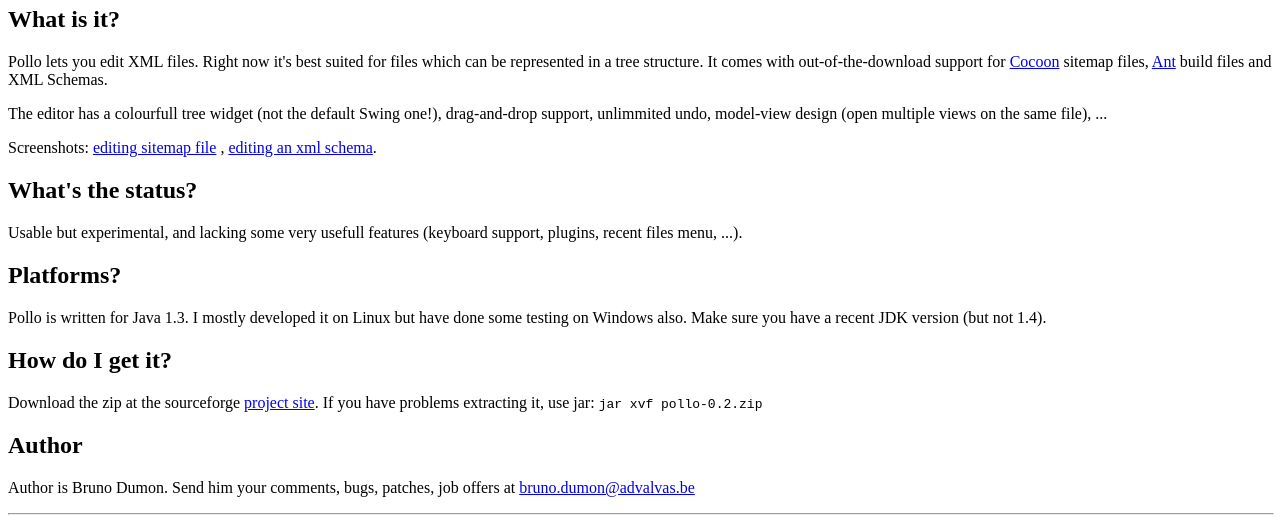
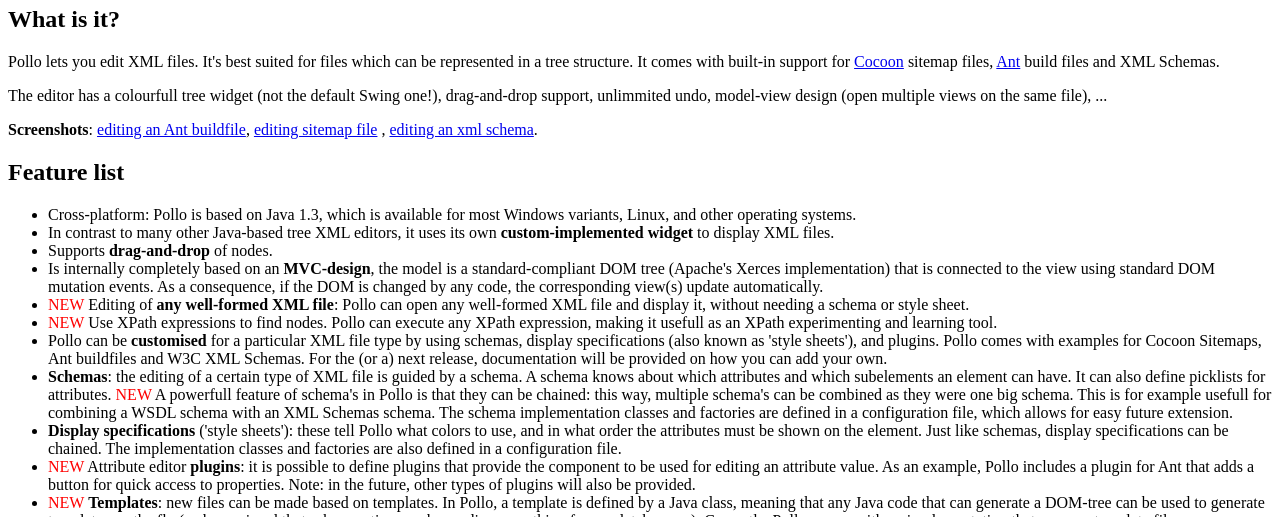
Before and after one commit to LLuke/pollo, a plain HTML site: page website/index.html in a window 1280 px wide. Shown: the part 60-577 px from the top of the page. Drawn offline with Linux system fonts and the light colour scheme.

Commit message:
*** empty log message ***

```diff
--- a/website/index.html
+++ b/website/index.html
@@ -7,9 +7,9 @@
 
 		<h2>What is it?</h2>
 		<p>
-		Pollo lets you edit XML files. Right now it's best
+		Pollo lets you edit XML files. It's best
 		suited for files which can be represented in a tree
-		structure. It comes with out-of-the-download support
+		structure. It comes with built-in support
 		for <a href="http://xml.apache.org/cocoon2/index.html">Cocoon</a> sitemap files,
 		<a href="http://jakarta.apache.org/ant/index.html">Ant</a> build files and XML Schemas.
 		</p>
@@ -18,13 +18,67 @@
 		drag-and-drop support, unlimmited undo, model-view design (open
 		multiple views on the same file), ...
 		</p>
-		<p>Screenshots: <a href="sitemap.png">editing sitemap file</a>
+		<p><b>Screenshots</b>: <a href="ant.png">editing an Ant buildfile</a>, <a href="sitemap.png">editing sitemap file</a>
 		, <a href="schema.png">editing an xml schema</a>.</p>
+
+		<h2>Feature list</h2>
+		<ul>
+			<li>Cross-platform: Pollo is based on Java 1.3, which is available
+			for most Windows variants, Linux, and other operating systems.
+			</li>
+			<li>In contrast to many other Java-based tree XML editors, it uses
+			its own <b>custom-implemented widget</b> to display XML files.</li>
+			<li>Supports <b>drag-and-drop</b> of nodes.</li>
+			<li>Is internally completely based on an <b>MVC-design</b>, the model
+			is a standard-compliant DOM tree (Apache's Xerces implementation)
+			that is connected to the view using standard DOM mutation events.
+			As a consequence, if the DOM is changed by any code, the corresponding
+			view(s) update automatically.</li>
+			<li><font color="red">NEW</font> Editing of <b>any well-formed XML file</b>:
+			Pollo can open any well-formed XML file and display it, without
+			needing a schema or style sheet.</li>
+			<li><font color="red">NEW</font> Use XPath expressions to find nodes. Pollo
+			can execute any XPath expression, making it usefull as an XPath experimenting
+			and learning tool.</li>
+			<li>Pollo can be <b>customised</b> for a particular XML file type by
+			using schemas, display specifications (also known as 'style sheets'),
+			and plugins. Pollo comes with examples for Cocoon Sitemaps, Ant buildfiles
+			and W3C XML Schemas. For the (or a) next release, documentation will
+			be provided on how you can add your own.</li>
+			<li><b>Schemas</b>: the editing of a certain type of XML file is guided
+			by a schema. A schema knows about which attributes and which
+			subelements an element can have. It can also define picklists
+			for attributes. <font color="red">NEW</font> A powerfull feature of
+			schema's in Pollo is that they can be chained: this way, multiple
+			schema's can be combined as they were one big schema. This is for example
+			usefull for combining a WSDL schema with an XML Schemas schema. The schema
+			implementation classes and factories are defined in a configuration
+			file, which allows for
+			easy future extension.</li>
+			<li><b>Display specifications</b> ('style sheets'): these tell Pollo what colors to use,
+			and in what order the attributes must be shown on the element.
+			Just like schemas, display specifications can be chained. The
+			implementation classes and factories are also defined in a
+			configuration file.</li>
+			<li><font color="red">NEW</font> Attribute editor <b>plugins</b>: it is possible
+			to define plugins that provide the component to be used for editing
+			an attribute value. As an example, Pollo includes a plugin for Ant
+			that adds a button for quick access to properties. Note: in the future,
+			other types of plugins will also be provided.</li>
+			<li><font color="red">NEW</font> <b>Templates</b>: new files can be made based on templates. In Pollo,
+			a template is defined by a Java class, meaning that any Java code
+			that can generate a DOM-tree can be used to generate templates on
+			the fly (eg by a wizard that asks questions, or by reading something
+			from a database, ...). Currently, Pollo comes with an implementation
+			that parses a template file. Documentation on how to make your own
+			is planned for the near future.</li>
+			<li>It is licensed under the terms of the MIT license, which
+			means it is completely <b>free for personal and comerical use</b>.</li>
+		</ul>
 
 		<h2>What's the status?</h2>
 		<p>
-		Usable but experimental, and lacking some very usefull
-		features (keyboard support, plugins, recent files menu, ...).
+		Usable but not finished.
 		</p>
 
 		<h2>Platforms?</h2>
@@ -37,13 +91,15 @@
 		<h2>How do I get it?</h2>
 		<p>
 		Download the zip at the sourceforge <a href="http://www.sf.net/projects/pollo">project site</a>.
-		If you have problems extracting it, use jar: <tt>jar xvf pollo-0.2.zip</tt>
+		Unzip the file (if you don't have a zip tool you can do this with java's jar command: <tt>java xvf pollo-0.3-bin.zip</tt>)<br/>
+		Pollo can then be started by executing the following command: <tt>java -jar pollo.jar</tt><br/>
+		See the included README for more details.
 		</p>
 
 		<h2>Author</h2>
 		<p>
-		Author is Bruno Dumon. Send him your comments, bugs, patches,
-		job offers at <a href="mailto:bruno.dumon@advalvas.be">bruno.dumon@advalvas.be</a>
+		The author is Bruno Dumon. Send him your comments, bugs, patches,
+		job offers at <a href="mailto:bdumon@users.sourceforge.net">bdumon@users.sourceforge.net</a>
 		</p>
 
 		<hr width="100%" size="2" align="Left">This project is hosted by <a href="http://sourceforge.net"><img src="http://sourceforge.net/sflogo.php?group_id=30952" width="88" height="31" border="0" alt="SourceForge Logo">
```
